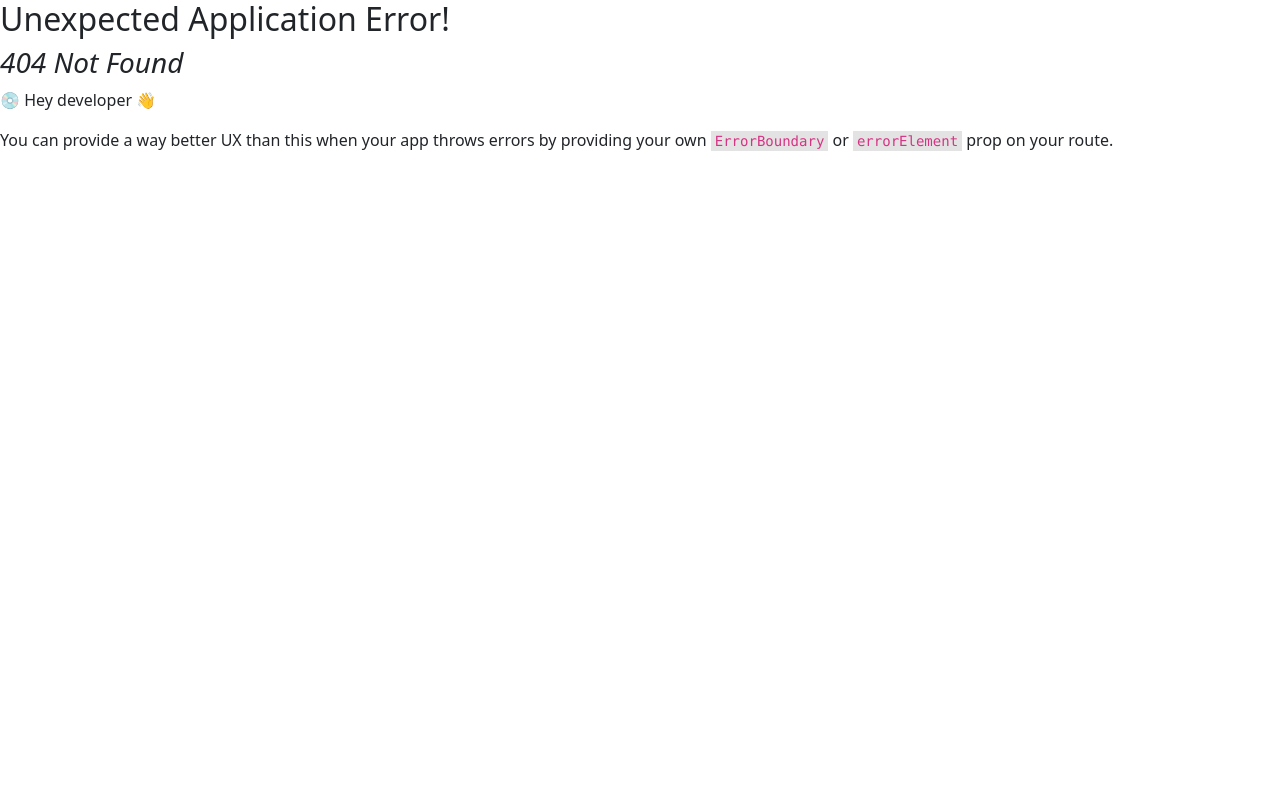
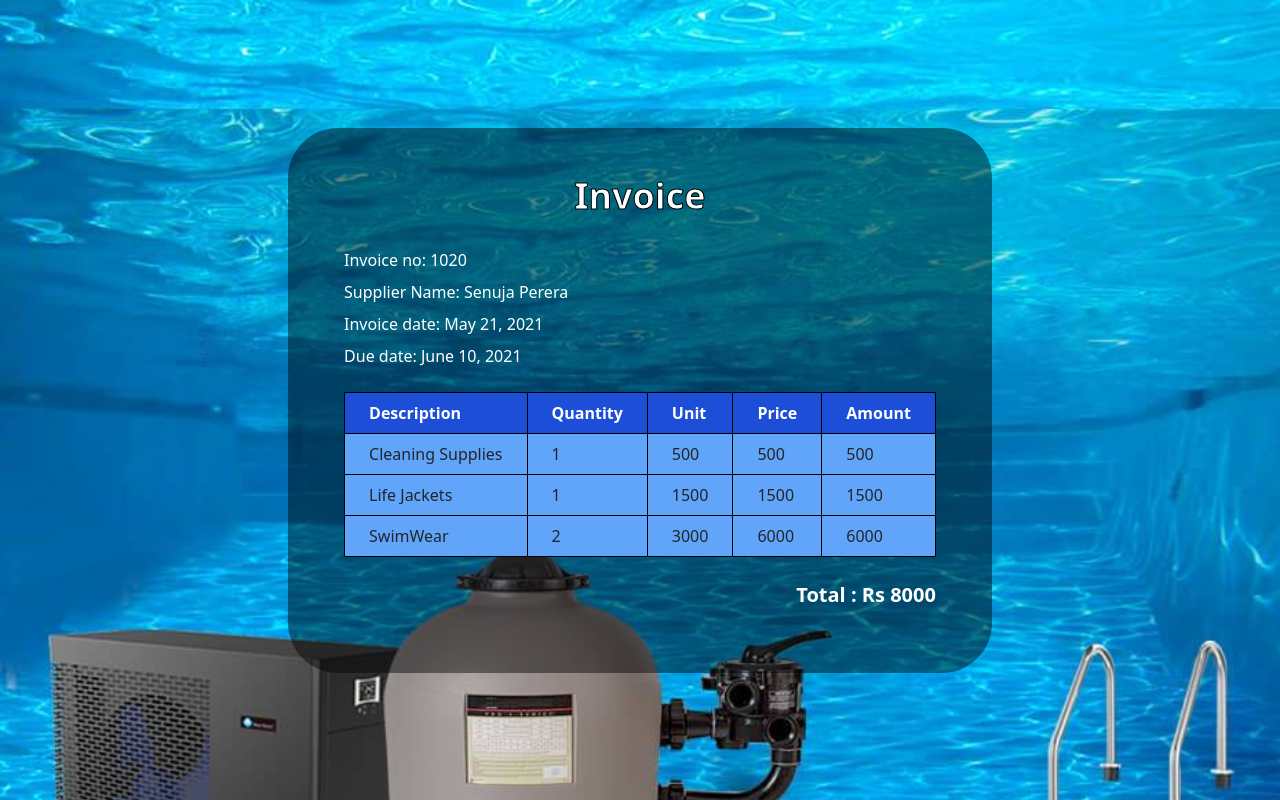
Before and after one commit to IT22148254/MLB_WD_ITP24_B3_13, a React (Create React App) app in the folder frontend/: page /sup/Invoice in a window 1280 px wide. Before the commit this address had no page. Built offline with nearby package versions, Linux system fonts and the light colour scheme; a web font is replaced by a local one.

Commit message:
create invoice frontend and add route path to invoice

```diff
--- /dev/null
+++ b/frontend/src/Pages/Invoice.jsx
@@ -0,0 +1,68 @@
+import React from 'react';
+import bg from "../Images/bg_main.jpg";
+
+const Invoice = () => {
+
+    const bgStyle = {
+        backgroundImage: `url(${bg})`,
+        backgroundSize: "cover",
+        height: "100vh",
+      };
+
+  const invoiceData = {
+    invoiceNo: 1020,
+    supplierName: 'Senuja Perera',
+    invoiceDate: 'May 21, 2021',
+    dueDate: 'June 10, 2021',
+    items: [
+      { description: 'Cleaning Supplies', quantity: 1, unit: 500, price: 500, amount: 500 },
+      { description: 'Life Jackets', quantity: 1, unit: 1500, price: 1500, amount: 1500 },
+      { description: 'SwimWear', quantity: 2, unit: 3000, price: 6000, amount: 6000 },
+    ],
+    total: 8000,
+  };
+
+  return (
+    <div style={bgStyle}>
+            <div className="flex h-full justify-center items-center ">
+                <div className="bg-black/45 w-5/8 h-auto rounded-[50px] py-12 px-14 flex flex-col gap-y-4">
+                    <div >
+                        <p className="text-4xl text-white font-bold mb-8 text-center" style={{ WebkitTextStroke: '1px black' }}>Invoice</p>
+                        <div className='text-white'>
+                            <p className="mb-2">Invoice no: {invoiceData.invoiceNo}</p>
+                            <p className="mb-2">Supplier Name: {invoiceData.supplierName}</p>
+                            <p className="mb-2">Invoice date: {invoiceData.invoiceDate}</p>
+                            <p className="mb-4">Due date: {invoiceData.dueDate}</p>
+                        </div>
+      <table className="w-full mb-4 border border-black">
+        <thead>
+          <tr className="bg-blue-700 text-white">
+            <th className="py-2 px-4 border border-black">Description</th>
+            <th className="py-2 px-4 border border-black">Quantity</th>
+            <th className="py-2 px-4 border border-black">Unit</th>
+            <th className="py-2 px-4 border border-black">Price</th>
+            <th className="py-2 px-4 border border-black">Amount</th>
+          </tr>
+        </thead>
+        <tbody>
+          {invoiceData.items.map((item, index) => (
+            <tr key={index} className="bg-blue-400 border border-black" >
+              <td className="py-2 px-4 border border-black">{item.description}</td>
+              <td className="py-2 px-4 border border-black">{item.quantity}</td>
+              <td className="py-2 px-4 border border-black" >{item.unit}</td>
+              <td className="py-2 px-4 border border-black">{item.price}</td>
+              <td className="py-2 px-4 border border-black">{item.amount}</td>
+            </tr>
+          ))}
+        </tbody>
+      </table>
+
+      <p className="text-xl font-bold text-white text-right">Total : Rs {invoiceData.total}</p>
+    </div>
+    </div>
+    </div>
+    </div>
+  );
+};
+
+export default Invoice;
--- a/frontend/src/Pages/SupplierDashboard.jsx
+++ b/frontend/src/Pages/SupplierDashboard.jsx
@@ -33,7 +33,7 @@ const SupplierDashboard = () => {
                 <button className="mr-5 bg-blue-500 py-3 px-8 w-40 rounded-lg text-lg font-bold hover:bg-blue-700 transition duration-300" onClick={ (e) => navigate("/sup/Inventory")}>
                   <a><p id='ed'>Inventory</p></a>
                 </button>
-                <button className="ml-5 bg-blue-500 py-3 px-8 w-40 rounded-lg text-lg font-bold hover:bg-blue-700 transition duration-300">
+                <button className="ml-5 bg-blue-500 py-3 px-8 w-40 rounded-lg text-lg font-bold hover:bg-blue-700 transition duration-300" onClick={ (e) => navigate("/sup/Invoice")}>
                   <a><p id='ed'>Invoices</p></a>
                 </button>
               </Container>
--- a/frontend/src/index.js
+++ b/frontend/src/index.js
@@ -19,7 +19,7 @@ import EditOrderForm from './Pages/EditOrders';
 import Supplierhandling from './Pages/SupplierDashbaord(2)'
 import PlacedOrdersView from './Pages/placedOrders';
 import OrderHandling from './Pages/OrderHandling'
-
+import Invoice from './Pages/Invoice'
 
 const router = createBrowserRouter(
   createRoutesFromElements(
@@ -43,6 +43,7 @@ const router = createBrowserRouter(
         <Route path="supDashboard2" element= {<Supplierhandling/>}/>
         <Route path="placedOrders" element= {<PlacedOrdersView/>}/>
         <Route path="Orderhandling" element= {<OrderHandling/>}/>
+        <Route path="Invoice" element= {<Invoice/>}/>
 
 
 
```
